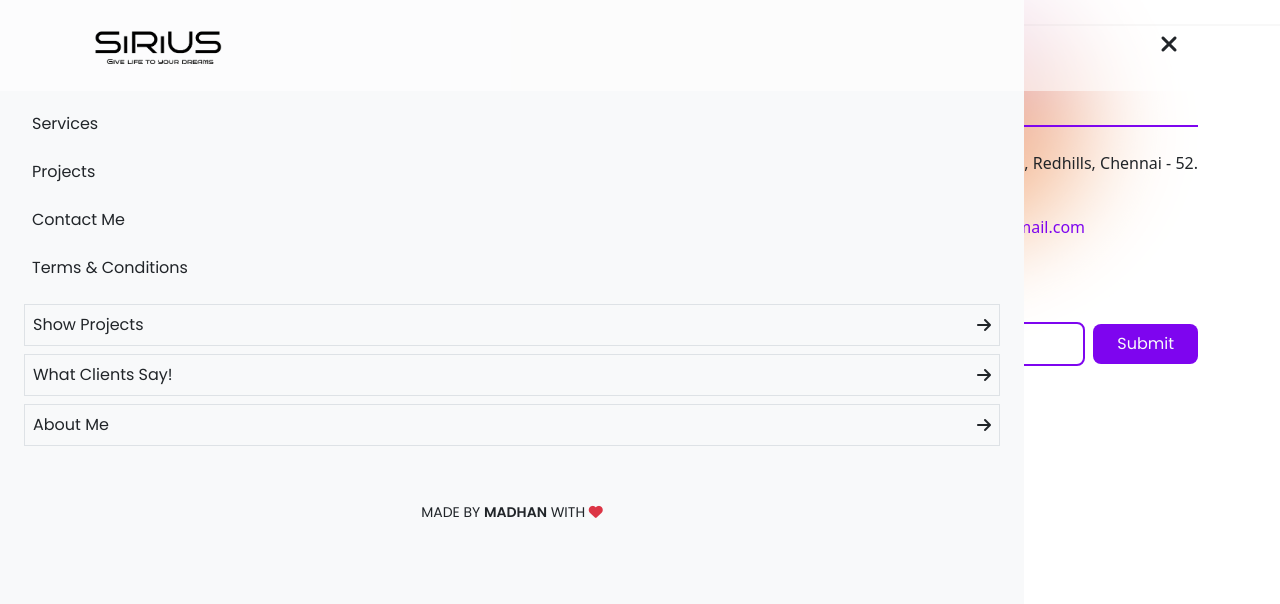
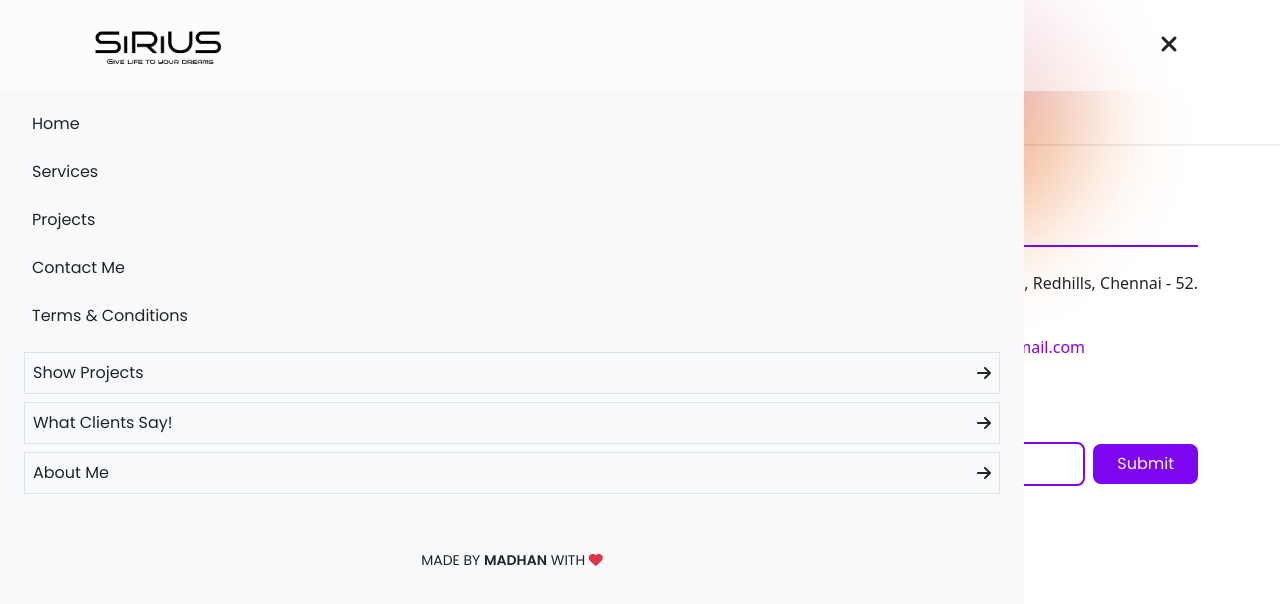
Before and after one commit to AptitudeAlchemy/siriusbytes.us, a React (Vite) app: page /siriusbytes.us/terms-and-conditions in a window 1280 px wide. Both pictures are taken after a click on the link 1167 px from the left and 45 px from the top of the page. Shown: the top 604 px of the page. Built offline with nearby package versions, Linux system fonts and the light colour scheme.

Commit message:
Fix: Updated SideMenu toggling with useEffect instead of Vannila JS.

```diff
--- a/src/App.jsx
+++ b/src/App.jsx
@@ -18,7 +18,9 @@ function App() {
       ></span>
       {screenWidth >= 1080 ? <Header /> : <MobileHeader />}
       {screenWidth < 1080 ? <SideMenu /> : <></>}
-      <div style={{ backgroundColor: "var(--white-glass)" }}>
+      <div
+        style={{ backgroundColor: "var(--white-glass)", paddingTop: "7.5rem" }}
+      >
         <Outlet></Outlet>
       </div>
       <Footer></Footer>
--- /dev/null
+++ b/src/AppContext.jsx
@@ -0,0 +1,21 @@
+import React, { createContext, useState } from "react";
+
+export const appContext = createContext();
+
+function AppContext({ children }) {
+  const [isExpanded, setIsExpanded] = useState(false);
+
+  const updateIsExpanded = () => {
+    setIsExpanded((isExpanded) => !isExpanded);
+  };
+
+  const appStates = {
+    isExpanded: isExpanded,
+    setIsExpanded: updateIsExpanded,
+  };
+  return (
+    <appContext.Provider value={appStates}>{children}</appContext.Provider>
+  );
+}
+
+export default AppContext;
--- a/src/components/MobileHeader.jsx
+++ b/src/components/MobileHeader.jsx
@@ -1,7 +1,11 @@
-import React from "react";
+import React, { useContext } from "react";
 import MobileLogo from "./MobileLogo";
 
+import { appContext } from "../AppContext";
+
 function MobileHeader() {
+  const context = useContext(appContext);
+
   const styles = {
     header: {
       position: "fixed",
@@ -17,9 +21,14 @@ function MobileHeader() {
       <header className="container-fluid" style={styles.header}>
         <div className="container p-4 px-4 d-flex justify-content-between align-items-center">
           <MobileLogo />
-          <a onClick={toggleMenu} className="toggle-btn p-2 text-dark">
+          <a
+            className="toggle-btn p-2 text-dark"
+            onClick={context.setIsExpanded}
+          >
             <i
-              className="fas fa-bars side-menu-opener"
+              className={`fas fa-${
+                context.isExpanded ? "xmark" : "bars"
+              } side-menu-opener`}
               style={{ fontSize: "1.5rem" }}
             ></i>
           </a>
@@ -29,35 +38,10 @@ function MobileHeader() {
   );
 }
 
-let isToggled = false;
-
-function toggleMenu() {
+function toggleSideMenu(sideMenuState) {
   const sidemenu = document.querySelector(".SideMenu");
-  if (!isToggled) {
-    sidemenu.style.display = "block";
-  } else sidemenu.style.display = "none";
-
-  changeToggleIcon();
-  isToggled = !isToggled;
-}
-
-function changeToggleIcon() {
-  const iconElement = document.querySelector(".side-menu-opener");
-  const classes = iconElement.classList;
-
-  if (classes.contains("fa-xmark")) {
-    classes.replace("fa-xmark", "fa-bars");
-  } else if (classes.contains("fa-bars")) {
-    classes.replace("fa-bars", "fa-xmark");
-  }
-}
-
-if (screen.width < 1080) {
-  window.onscroll = (e) => {
-    const sidemenu = document.querySelector(".SideMenu");
+  if (sideMenuState) {
     sidemenu.style.display = "none";
-    if (isToggled) changeToggleIcon();
-    isToggled = false;
-  };
+  } else sidemenu.style.display = "block";
 }
 export default MobileHeader;
--- a/src/components/MobileNav.jsx
+++ b/src/components/MobileNav.jsx
@@ -1,14 +1,22 @@
-import React from "react";
+import React, { useContext } from "react";
 import SearchLinks from "./SearchLinks";
 import { Link } from "react-router-dom";
 
+import { appContext } from "../AppContext";
+
 function Nav({ navLinks }) {
+  const context = useContext(appContext);
+
   return (
     <nav className="w-100 py-5">
       <ul className="p-0 w-100">
         {navLinks.map((link) => (
           <li key={link._id} className="w-100 p-2 bg-transparent mt-2">
-            <Link to={link.route} className="text-dark">
+            <Link
+              to={link.route}
+              className="text-dark"
+              onClick={context.setIsExpanded}
+            >
               {link.title}
             </Link>
           </li>
--- a/src/components/SideMenu.jsx
+++ b/src/components/SideMenu.jsx
@@ -1,24 +1,31 @@
-import React from "react";
+import React, { useContext, useEffect, useState } from "react";
 import "../css/SideMenu.css";
 import Nav from "./MobileNav";
-import MobileLogo from "./MobileLogo";
+import { appContext } from "../AppContext";
 
 function SideMenu() {
+  const context = useContext(appContext);
+
   const navLinks = [
     {
       _id: 0,
+      title: "home",
+      route: "/siriusbytes.us/",
+    },
+    {
+      _id: 1,
       title: "services",
       route: "services",
     },
     {
-      _id: 1,
+      _id: 2,
       title: "projects",
       route: "projects",
     },
     {
-      _id: 2,
+      _id: 3,
       title: "contact me",
-      route: "contact-me",
+      route: "#contact-me",
     },
     {
       _id: 4,
@@ -27,28 +34,21 @@ function SideMenu() {
     },
   ];
 
-  return (
+  return context.isExpanded ? (
     <div className="SideMenu px-4 bg-light pt-5">
       <div className="d-flex justify-content-center align-items-start flex-column">
-        {/* <div className="d-flex justify-content-center align-items-center">
-          <img
-            src={brandIcon}
-            alt=""
-            className="me-4 brand-logo img-fluid"
-            width={48}
-          />
-        <MobileLogo />
-        </div> */}
         <Nav navLinks={navLinks} />
         <span
           className="text-uppercase align-self-center"
           style={{ fontSize: "14px", fontFamily: "poppins-regular" }}
         >
-          Made by <span style={{fontFamily:'poppins-semibold'}}>Madhan</span> with{" "}
-          <i className="fas fa-heart text-danger"></i>
+          Made by <span style={{ fontFamily: "poppins-semibold" }}>Madhan</span>{" "}
+          with <i className="fas fa-heart text-danger"></i>
         </span>
       </div>
     </div>
+  ) : (
+    <></>
   );
 }
 
--- a/src/css/SideMenu.css
+++ b/src/css/SideMenu.css
@@ -1,5 +1,4 @@
 .SideMenu {
-    display: none;
     position: fixed;
     top:0;
     left:0;
--- a/src/css/media_query.css
+++ b/src/css/media_query.css
@@ -37,6 +37,10 @@
         text-align:center !important;
     }
 
+    .Projects, .Terms-And-Conditions {
+        padding-top:7.5rem;
+    }
+
 }
 
 @media screen and (max-width:392px) {
--- a/src/main.jsx
+++ b/src/main.jsx
@@ -7,9 +7,11 @@ import HomePage from "./pages/HomePage.jsx";
 import TermsAndConditions from "./pages/TermsAndConditions.jsx";
 import Projects from "./pages/Projects.jsx";
 import ServicePage from "./pages/ServicePage.jsx";
+import AppContext from "./AppContext.jsx";
 
 createRoot(document.getElementById("root")).render(
   <StrictMode>
+    <AppContext>
       <BrowserRouter>
         <Routes>
           <Route path="/siriusbytes.us" element={<App />}>
@@ -24,5 +26,6 @@ createRoot(document.getElementById("root")).render(
           <Route path="*" element={<>Error page</>} />
         </Routes>
       </BrowserRouter>
+    </AppContext>
   </StrictMode>
 );
--- a/src/pages/Projects.jsx
+++ b/src/pages/Projects.jsx
@@ -2,7 +2,7 @@ import React from 'react'
 
 function Projects() {
   return (
-    <div>Projects</div>
+    <div className='Projects'>Projects</div>
   )
 }
 
--- a/src/pages/TermsAndConditions.jsx
+++ b/src/pages/TermsAndConditions.jsx
@@ -1,9 +1,7 @@
-import React from 'react'
+import React, { useContext } from "react";
 
 function TermsAndConditions() {
-  return (
-    <div>TermsAndConditions</div>
-  )
+  return <>Terms and Conditions</>;
 }
 
-export default TermsAndConditions
+export default TermsAndConditions;
```
Lines whose indentation alone changed are shown as unchanged.
